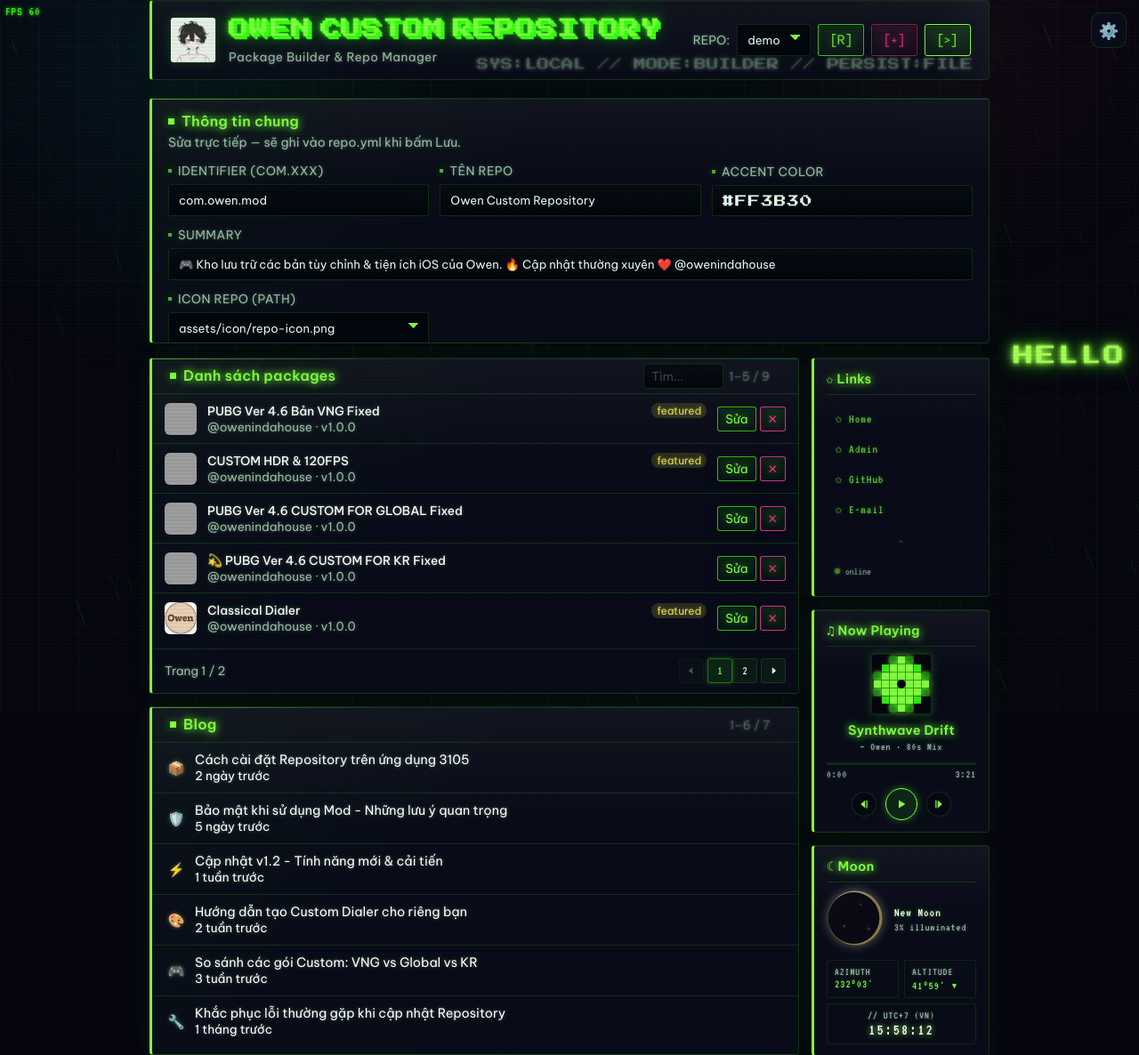
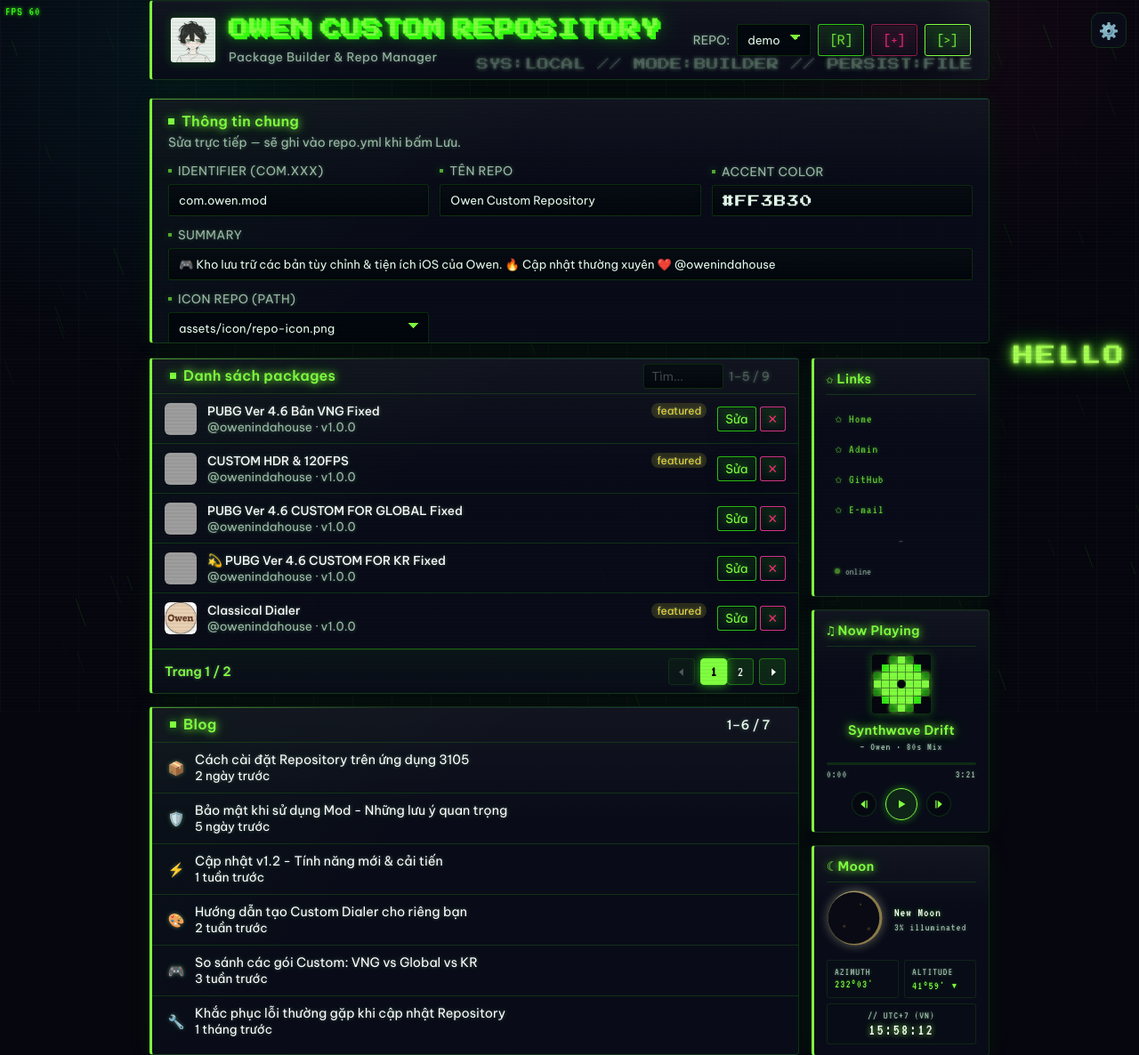
Before and after one commit to NgynKhoa/3105-repo, a Flask app: page /api/get-front-repo-html in a window 1280 px wide. Shown: the top 1186 px of the page at 89% size. Run offline with Flask 3, Linux system fonts and the light colour scheme; grey boxes are pictures that could not be loaded.

Commit message:
fix(ui): pagination Blog/Packages nổi bật, dễ thấy hơn
User: "Khung Blog ở trang Front repo chưa hiển thị hết các bài viết thế nên
hãy làm pagination góc phải dưới để có thể chuyển trang, nếu đã làm rồi
thì hiện tại ở trang tôi vẫn chưa thấy nó có thể nó."

Root cause:
- Pagination bar ĐÃ ĐƯỢC implement (commit 6d0bec8/8fce3b2/ef25c26) và
  hiển thị đúng logic (Playwright verify: pagHeight=51, pagInfo="Trang 1 / 2",
  6/7 children).
- Nhưng pagination quá mờ/nhạt so với nền dark → user không nhận ra:
  + bg rgba(neon-rgb, 0.06) = 6% green → gần như trong suốt.
  + border --border = rgba(57,255,20, 0.15) = 15% → mờ.
  + text --muted (#7a9a86) + font 0.85rem → không nổi.
  + Active button: bg 10% + border glow → không phân biệt rõ với button
    thường.

Fix: thiết kế lại pagination để dễ thấy (áp dụng cho cả #blogPagination
và #pkgPagination trong /):
- Pagination bar:
  + background: linear-gradient(180deg, rgba(neon-rgb,0.04), transparent)
    + box-shadow inset top 1px neon glow.
  + border-top: 1px solid var(--border-glow) (38% neon, đậm hơn).
  + font-size 0.9rem, font-weight 500, color --text.
- Pagination buttons (page-num, page-nav):
  + min-width/height: 30x30 (to hơn 28x28).
  + bg rgba(neon-rgb, 0.10) + border --border-glow + color --text-bright.
  + Hover: border + color neon, bg 18%, glow 10px, translateY(-1px).
- Active button:
  + background var(--neon) (xanh sáng), color #000.
  + box-shadow: 0 0 12px neon glow.
  + font-weight 700.
- Info text: color var(--neon), font-weight 600.
- Bỏ duplicate/orphan CSS rules giữa #blogPagination và #pkgPagination.

Verify (Playwright):
- pagExists=True, pagDisplay=flex, pagVisibility=visible, pagHeight=51.
- listChildren=6, blogCount="1–6 / 7" → pagination working.
- Screenshot: pagination bar rõ ràng, active button "1" nổi bật neon.

Bump: cache_version=35.
Co-authored-by: Cursor <cursoragent@cursor.com>

```diff
--- a/admin/app.py
+++ b/admin/app.py
@@ -511,7 +511,7 @@ def index():
     return render_template(
         "index.html",
         bootstrap_js=bootstrap_js,
-        cache_version=34,
+        cache_version=35,
     )
 
 
--- a/admin/templates/index.html
+++ b/admin/templates/index.html
@@ -964,46 +964,54 @@
     /* ============================ PAGINATION ============================ */
     #pkgPagination {
       padding: 10px 14px;
-      border-top: 1px solid var(--border);
+      border-top: 1px solid var(--border-glow);
       display: flex;
       align-items: center;
       justify-content: space-between;
       gap: 8px;
-      font-size: 0.85rem;
-      color: var(--muted, rgba(122,154,134,0.65));
+      font-size: 0.9rem;
+      font-weight: 500;
+      color: var(--text);
+      background: linear-gradient(180deg, rgba(var(--neon-rgb),0.04), transparent);
+      box-shadow: inset 0 1px 0 rgba(var(--neon-rgb),0.08);
     }
     #pkgPagination.hidden { display: none; }
-    .pages { display: flex; gap: 4px; align-items: center; }
+    .pages { display: flex; gap: 6px; align-items: center; }
     .page-num, #pkgPagination .page-nav {
-      min-width: 28px;
-      height: 28px;
-      padding: 0 6px;
+      min-width: 30px;
+      height: 30px;
+      padding: 0 8px;
       font-family: 'VT323', monospace;
-      font-size: 14px;
+      font-size: 16px;
       line-height: 1;
-      background: rgba(var(--neon-rgb),0.06);
-      border: 1px solid var(--border);
-      color: var(--text);
-      border-radius: 3px;
+      background: rgba(var(--neon-rgb),0.10);
+      border: 1px solid var(--border-glow);
+      color: var(--text-bright);
+      border-radius: 4px;
       cursor: pointer;
       display: inline-flex;
       align-items: center;
       justify-content: center;
       transition: all 0.15s;
+      font-weight: 500;
     }
     .page-num:hover, #pkgPagination .page-nav:hover:not(:disabled) {
-      border-color: var(--border-glow);
+      border-color: var(--neon);
       color: var(--neon);
-      box-shadow: 0 0 6px rgba(57,255,20,0.25);
+      background: rgba(var(--neon-rgb),0.18);
+      box-shadow: 0 0 10px rgba(var(--neon-rgb),0.5);
+      transform: translateY(-1px);
     }
     .page-num.active {
-      color: var(--neon);
-      border-color: var(--border-glow);
-      background: rgba(var(--neon-rgb),0.10);
-      box-shadow: 0 0 6px rgba(57,255,20,0.25);
+      background: var(--neon);
+      color: #000;
+      border-color: var(--neon);
+      box-shadow: 0 0 12px rgba(var(--neon-rgb),0.7), 0 0 2px var(--neon) inset;
+      font-weight: 700;
     }
     #pkgPagination .page-nav:disabled { opacity: 0.3; cursor: not-allowed; }
-    #pkgPagination .page-nav svg { width: 10px; height: 10px; fill: currentColor; }
+    #pkgPagination .page-nav svg { width: 11px; height: 11px; fill: currentColor; }
+    #pkgPaginationInfo { color: var(--neon); font-weight: 600; }
 
     /* ============================ HINT BOX ============================ */
     .hint-box {
@@ -1687,51 +1695,56 @@
     /* ============================ BLOG PAGINATION ============================ */
     #blogPagination {
       padding: 10px 14px;
-      border-top: 1px solid var(--border);
+      border-top: 1px solid var(--border-glow);
       display: flex;
       align-items: center;
       justify-content: space-between;
       gap: 8px;
-      font-size: 0.85rem;
-      color: var(--muted, rgba(122,154,134,0.65));
-    }
-      gap: 8px;
-      font-size: 0.85rem;
-      color: rgba(122,154,134,0.45);
+      font-size: 0.9rem;
+      font-weight: 500;
+      color: var(--text);
+      background: linear-gradient(180deg, rgba(var(--neon-rgb),0.04), transparent);
+      box-shadow: inset 0 1px 0 rgba(var(--neon-rgb),0.08);
     }
     #blogPagination.hidden { display: none; }
-    #blogPagination .pages { display: flex; gap: 4px; align-items: center; }
+    #blogPagination .pages { display: flex; gap: 6px; align-items: center; }
+    #blogPageNumbers { display: flex; gap: 4px; align-items: center; }
     #blogPageNumbers .page-num, #blogPagination .page-nav {
-      min-width: 28px;
-      height: 28px;
-      padding: 0 6px;
+      min-width: 30px;
+      height: 30px;
+      padding: 0 8px;
       font-family: 'VT323', monospace;
-      font-size: 14px;
+      font-size: 16px;
       line-height: 1;
-      background: rgba(var(--neon-rgb),0.06);
-      border: 1px solid var(--border);
-      color: var(--text);
-      border-radius: 3px;
+      background: rgba(var(--neon-rgb),0.10);
+      border: 1px solid var(--border-glow);
+      color: var(--text-bright);
+      border-radius: 4px;
       cursor: pointer;
       display: inline-flex;
       align-items: center;
       justify-content: center;
       transition: all 0.15s;
+      font-weight: 500;
     }
     #blogPageNumbers .page-num:hover, #blogPagination .page-nav:hover:not(:disabled) {
-      border-color: var(--border-glow);
+      border-color: var(--neon);
       color: var(--neon);
-      box-shadow: 0 0 6px rgba(57,255,20,0.25);
+      background: rgba(var(--neon-rgb),0.18);
+      box-shadow: 0 0 10px rgba(var(--neon-rgb),0.5);
+      transform: translateY(-1px);
     }
     #blogPageNumbers .page-num.active {
-      background: rgba(var(--neon-rgb),0.10);
-      color: var(--neon);
+      background: var(--neon);
+      color: #000;
       border-color: var(--neon);
-      box-shadow: 0 0 6px rgba(57,255,20,0.25);
+      box-shadow: 0 0 12px rgba(var(--neon-rgb),0.7), 0 0 2px var(--neon) inset;
+      font-weight: 700;
     }
     #blogPagination .page-nav:disabled { opacity: 0.3; cursor: not-allowed; }
-    #blogPagination .page-nav svg { width: 10px; height: 10px; fill: currentColor; }
-    #blogCount { font-size: 0.85rem; color: rgba(122,154,134,0.45); }
+    #blogPagination .page-nav svg { width: 11px; height: 11px; fill: currentColor; }
+    #blogCount { font-size: 0.9rem; color: var(--text); font-weight: 500; }
+    #blogPaginationInfo { color: var(--neon); font-weight: 600; }
 
     /* ============================ MUSIC PLAYER ============================ */
     #music-player {
```
